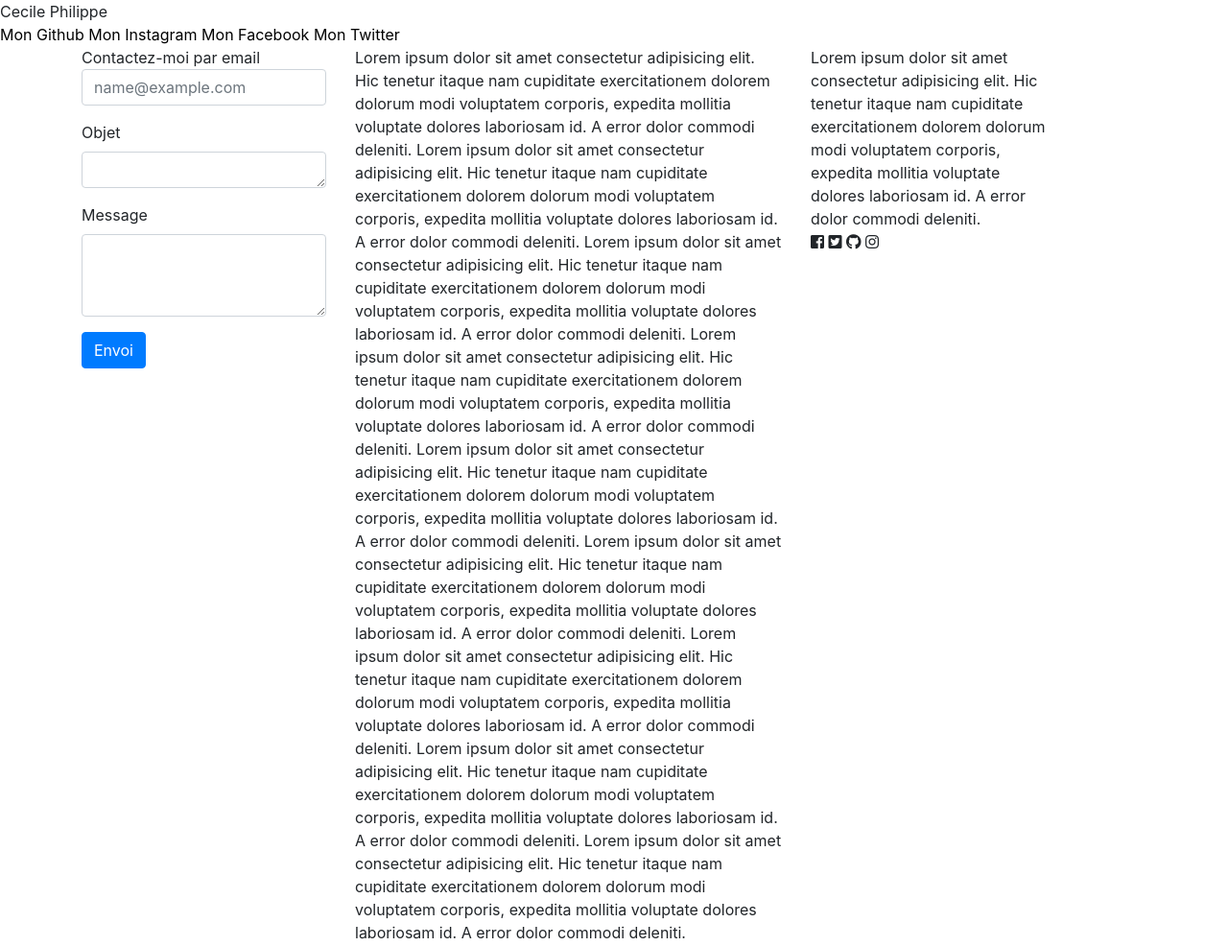
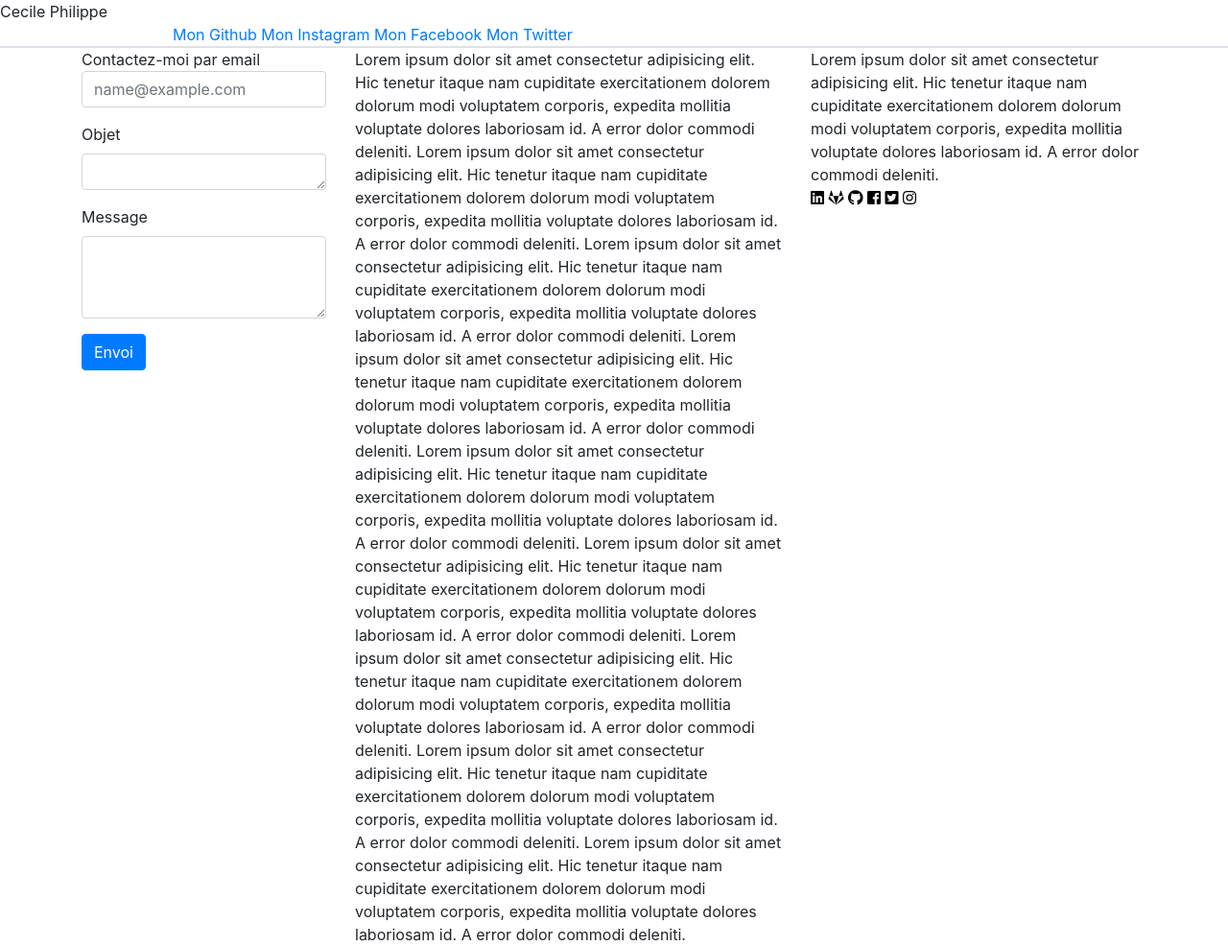
Before and after one commit to Cphil31/temptest, a Symfony app: template templates/default/index.html.twig in a window 1280 px wide. Shown: the whole page at 96% size. Run offline with Twig, Linux system fonts and the light colour scheme; the template is opened without the code that fills it, so the values that code supplies are empty; some libraries are stand-ins or nearby versions.

Commit message:
mise en page

```diff
--- a/templates/default/index.html.twig
+++ b/templates/default/index.html.twig
@@ -5,24 +5,33 @@
 {% block body %}
 
             <div class="cool">Cecile Philippe </div>
-            <div class="menu">
-                    <a href="" style="color:black;" >Mon Github</a>
-                    <a href="" style="color:black;">Mon Instagram</a>
-                    <a href="" style="color:black;">Mon Facebook</a>
-                    <a href="" style="color:black;">Mon Twitter</a>
+            <div id="menu">
+                <div class="container">
+                    <div class="row">
+                        <div class="col-md"></div>
+                        <div class="col-md-10">
+                            <a href=""  class="menu">Mon Github</a>
+                            <a href=""  class="menu">Mon Instagram</a>
+                            <a href="" class="menu">Mon Facebook</a>
+                            <a href="" class="menu">Mon Twitter</a>
+                        </div>
+                        <div class="col-md"></div>
+                    </div>
+                </div>
             </div>
+            <div class="border"></div>
+
             <div class="container">
                     <div class="row">
 
                       <div class="col-md-3 ">
                           <div class="contactez sticky">
-                              Contactez-moi par email
+                              <div class="con">Contactez-moi par email</div>
                               <div class="form">
                                     <form>
                                             <div class="form-group">
                                               <input type="email" class="form-control" id="exampleFormControlInput1" placeholder="name@example.com">
                                             </div>
-
                                             <div class="form-group">
                                               <label for="exampleFormControlTextarea1">Objet </label>
                                               <textarea class="form-control" id="exampleFormControlTextarea1" rows="1"></textarea>
@@ -47,14 +56,16 @@
                             Lorem ipsum dolor sit amet consectetur adipisicing elit. Hic tenetur itaque nam cupiditate exercitationem dolorem dolorum modi voluptatem corporis, expedita mollitia voluptate dolores laboriosam id. A error dolor commodi deleniti.
                             Lorem ipsum dolor sit amet consectetur adipisicing elit. Hic tenetur itaque nam cupiditate exercitationem dolorem dolorum modi voluptatem corporis, expedita mollitia voluptate dolores laboriosam id. A error dolor commodi deleniti.
                         </div>
-                        <div class="col-md-3">
+                        <div class="col-md-4">
                             <div class="sticky">
                                 Lorem ipsum dolor sit amet consectetur adipisicing elit. Hic tenetur itaque nam cupiditate exercitationem dolorem dolorum modi voluptatem corporis, expedita mollitia voluptate dolores laboriosam id. A error dolor commodi deleniti.
                                 <div>
-                                <i class="fab fa-facebook-square"></i>
-                                <i class="fab fa-twitter-square"></i>
-                                <i class="fab fa-github"></i>
-                                <i class="fab fa-instagram"></i>
+                                    <a href="https://www.linkedin.com/in/philippe-cecile-a579b212b/" style="color: black;" target="_blank"><i class="fab fa-linkedin"></i></a>
+                                    <a href="https://gitlab.com/Cecile_philippe" style="color: black;" target="_blank"><i class="fab fa-gitlab"></i></a>
+                                    <a href="https://github.com/Cphil31/cecilephilippedeveloppeur" style="color: black;" target="_blank"><i class="fab fa-github"></i></a>
+                                    <a href="https://www.facebook.com/DonSanacho" style="color: black;" target="_blank"><i class="fab fa-facebook-square"></i></a>
+                                    <a href="https://twitter.com/phil31971" style="color: black;" target="_blank"><i class="fab fa-twitter-square"></i></a>
+                                    <a href="https://www.instagram.com/donsanacho/" style="color: black;" target="_blank" ><i class="fab fa-instagram"></i></a>
                                 </div>
                             </div>
                         </div>
```
Also changed, not shown: assets/css/app.css (+23 -6 lines).
